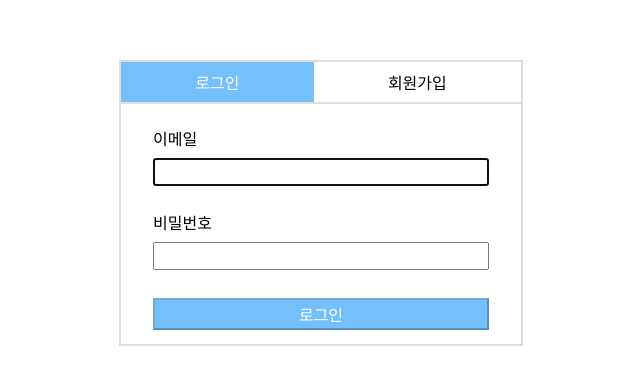
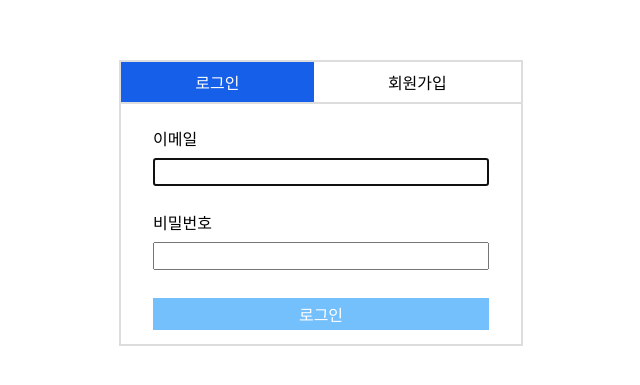
Before and after one commit to homile/wanted-pre-onboarding-frontend, a React (Create React App) app: page / in a window 1280 px wide. Shown: the part 165-550 px from the top of the page, without its empty margins (319-959 px from the left). Built offline with nearby package versions, Linux system fonts and the light colour scheme.

Commit message:
style: Tab, Button 색상 수정 및 스타일 컴포넌트 받아오는 형식 변경

```diff
--- a/src/pages/auth/Auth.js
+++ b/src/pages/auth/Auth.js
@@ -2,16 +2,7 @@ import axios from "axios";
 import React, { useEffect, useRef, useState } from "react";
 import { useNavigate } from "react-router-dom";
 import { Container } from "../../components/ui/Container";
-import {
-  Button,
-  Form,
-  FormContainer,
-  Input,
-  InputLabel,
-  Tab,
-  TabSignIn,
-  TabSignUp,
-} from "./styles";
+import * as S from "./styles";
 
 /**
   '/' 경로에 로그인 / 회원가입 기능 개발
@@ -37,11 +28,7 @@ const Auth = () => {
   const emailValidation = (el) => {
     let email = el.target.value;
     setUserInfo({ ...userInfo, email: email });
-    if (
-      [...email].includes("@") &&
-      email !== "" &&
-      userInfo.password.length >= 8
-    ) {
+    if ([...email].includes("@") && email !== "" && userInfo.password.length >= 8) {
       setValidation(true);
     } else {
       setValidation(false);
@@ -52,11 +39,7 @@ const Auth = () => {
   const pwValidation = (el) => {
     let pw = el.target.value;
     setUserInfo({ ...userInfo, password: pw });
-    if (
-      pw.length >= 8 &&
-      [...userInfo.email].includes("@") &&
-      userInfo.email !== ""
-    ) {
+    if (pw.length >= 8 && [...userInfo.email].includes("@") && userInfo.email !== "") {
       setValidation(true);
     } else {
       setValidation(false);
@@ -67,21 +50,13 @@ const Auth = () => {
     e.preventDefault();
 
     if (select === "signin") {
-      return axios
-        .post(
-          `https://pre-onboarding-selection-task.shop/auth/${select}`,
-          userInfo
-        )
-        .then((res) => {
-          const { access_token } = res.data;
-          localStorage.setItem("token", access_token);
-          navigate("/todo");
-        });
+      return axios.post(`https://pre-onboarding-selection-task.shop/auth/${select}`, userInfo).then((res) => {
+        const { access_token } = res.data;
+        localStorage.setItem("token", access_token);
+        navigate("/todo");
+      });
     } else {
-      return axios.post(
-        `https://pre-onboarding-selection-task.shop/auth/${select}`,
-        userInfo
-      );
+      return axios.post(`https://pre-onboarding-selection-task.shop/auth/${select}`, userInfo);
     }
   };
 
@@ -91,37 +66,37 @@ const Auth = () => {
 
   return (
     <Container>
-      <Tab>
-        <TabSignIn
+      <S.Tab>
+        <S.TabSignIn
           onClick={() => {
             setSelect("signin");
           }}
           select={select}
         >
           로그인
-        </TabSignIn>
-        <TabSignUp
+        </S.TabSignIn>
+        <S.TabSignUp
           onClick={() => {
             setSelect("signup");
           }}
           select={select}
         >
           회원가입
-        </TabSignUp>
-      </Tab>
-      <FormContainer>
-        <Form onSubmit={sumbitHandler}>
-          <InputLabel htmlFor="email" ref={emailRef}>
+        </S.TabSignUp>
+      </S.Tab>
+      <S.FormContainer>
+        <S.Form onSubmit={sumbitHandler}>
+          <S.InputLabel htmlFor="email" ref={emailRef}>
             이메일
-          </InputLabel>
-          <Input id="email" type="email" onChange={emailValidation}></Input>
-          <InputLabel htmlFor="password">비밀번호</InputLabel>
-          <Input id="password" type="password" onChange={pwValidation}></Input>
-          <Button disabled={!validation} check={validation}>
+          </S.InputLabel>
+          <S.Input id="email" type="email" onChange={emailValidation}></S.Input>
+          <S.InputLabel htmlFor="password">비밀번호</S.InputLabel>
+          <S.Input id="password" type="password" onChange={pwValidation}></S.Input>
+          <S.Button disabled={!validation} check={validation}>
             {select === "signin" ? "로그인" : "회원가입"}
-          </Button>
-        </Form>
-      </FormContainer>
+          </S.Button>
+        </S.Form>
+      </S.FormContainer>
     </Container>
   );
 };
--- a/src/pages/auth/styles.js
+++ b/src/pages/auth/styles.js
@@ -16,8 +16,8 @@ export const TabSignIn = styled.span`
   height: 2.5rem;
   cursor: pointer;
 
-  background: ${(props) => props.select === "signin" && "#74c0fc"};
-  color: ${(props) => props.select === "signin" && "white"};
+  background: ${(props) => props.select === "signin" && "#155FE9"};
+  color: ${(props) => props.select === "signin" && "#FFFFFF"};
 `;
 
 export const TabSignUp = styled.span`
@@ -28,8 +28,8 @@ export const TabSignUp = styled.span`
   height: 2.5rem;
   cursor: pointer;
 
-  background: ${(props) => props.select === "signup" && "#74c0fc"};
-  color: ${(props) => props.select === "signup" && "white"};
+  background: ${(props) => props.select === "signup" && "#155FE9"};
+  color: ${(props) => props.select === "signup" && "#FFFFFF"};
 `;
 
 export const FormContainer = styled.div`
@@ -62,9 +62,10 @@ export const Input = styled.input`
 
 export const Button = styled.button`
   height: 2rem;
-  background: #74c0fc;
-  color: white;
+  color: #ffffff;
   font-size: 1rem;
+  border: none;
+  background: ${(props) => (props.check ? "#155FE9" : "#74c0fc")};
   cursor: ${(props) => (props.check ? "pointer" : `not-allowed`)};
   margin-top: 0.8rem;
 `;
```
